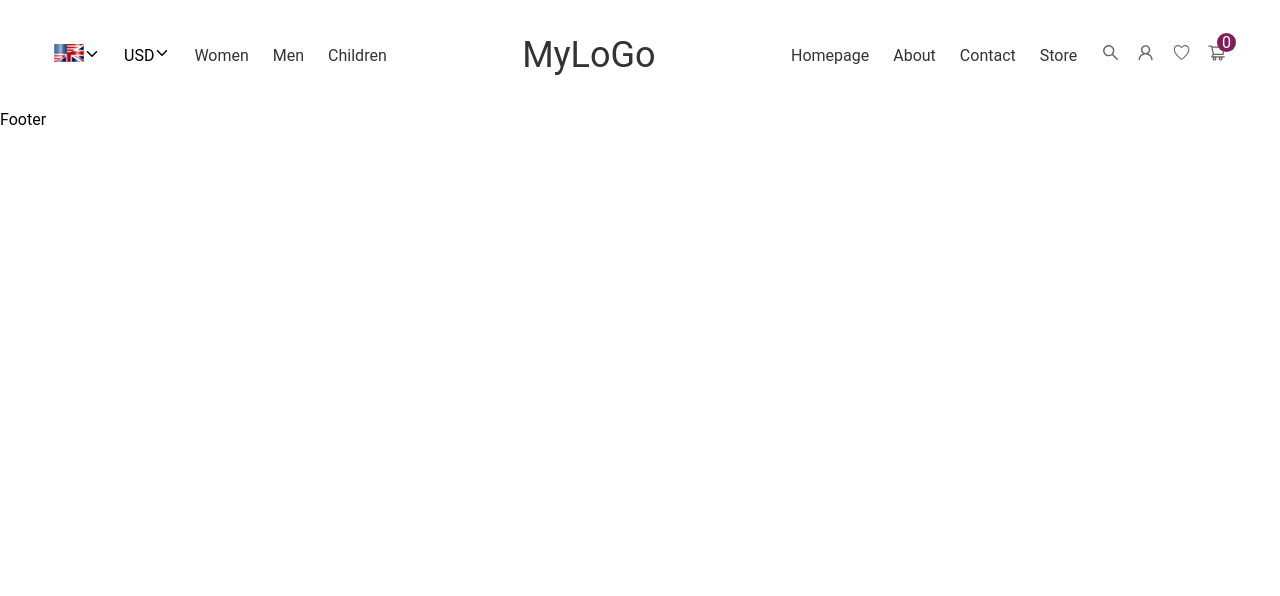
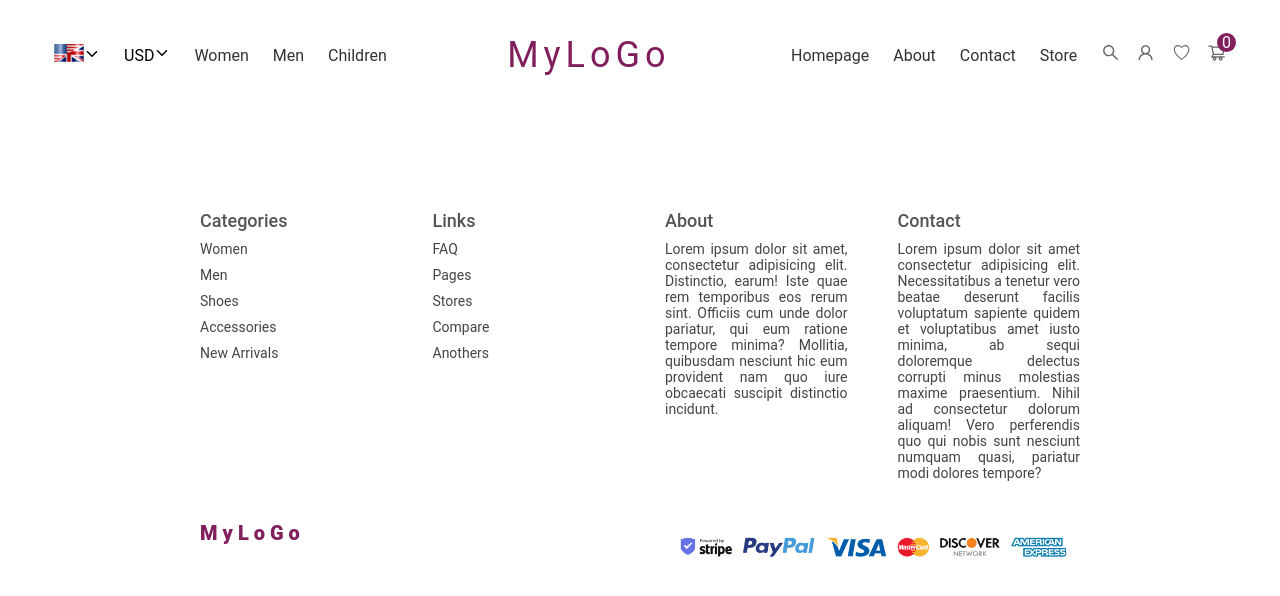
Before and after one commit to elenaRotari/ecomerceReact-Strapi, a React (Vite) app in the folder ecomerce_frontend/: page / in a window 1280 px wide. Shown: the top 596 px of the page. Built offline with nearby package versions, Linux system fonts and the light colour scheme.

Commit message:
footer 90% done

```diff
--- a/ecomerce_frontend/src/components/footer/Footer.tsx
+++ b/ecomerce_frontend/src/components/footer/Footer.tsx
@@ -1,8 +1,43 @@
-import React from 'react'
+import "./footer.scss"
 
 function Footer() {
   return (
-    <div>Footer</div>
+    <div className='footer'>
+      <div className="top">
+        <div className="item">
+          <h1>Categories</h1>
+          <span>Women</span>
+          <span>Men</span>
+          <span>Shoes</span>
+          <span>Accessories</span>
+          <span>New Arrivals</span>
+        </div>
+        <div className="item">
+          <h1>Links</h1>
+          <span>FAQ</span>
+          <span>Pages</span>
+          <span>Stores</span>
+          <span>Compare</span>
+          <span>Anothers</span>
+        </div>
+        <div className="item">
+          <h1>About</h1>
+          <p>Lorem ipsum dolor sit amet, consectetur adipisicing elit. Distinctio, earum! Iste quae rem temporibus eos rerum sint. Officiis cum unde dolor pariatur, qui eum ratione tempore minima? Mollitia, quibusdam nesciunt hic eum provident nam quo iure obcaecati suscipit distinctio incidunt.</p>
+        </div>
+        <div className="item">
+          <h1>Contact</h1>
+          <p>Lorem ipsum dolor sit amet consectetur adipisicing elit. Necessitatibus a tenetur vero beatae deserunt facilis voluptatum sapiente quidem et voluptatibus amet iusto minima, ab sequi doloremque delectus corrupti minus molestias maxime praesentium. Nihil ad consectetur dolorum aliquam! Vero perferendis quo qui nobis sunt nesciunt numquam quasi, pariatur modi dolores tempore?</p>
+        </div>
+      </div>
+      <div className="bottom">
+        <div className="left">
+          <h1>MyLoGo</h1>
+          </div>
+        <div className="right">
+          <img src="/img/payment.png" alt="" />
+        </div>
+      </div>
+    </div>
   )
 }
 
--- a/ecomerce_frontend/src/components/footer/footer.scss
+++ b/ecomerce_frontend/src/components/footer/footer.scss
@@ -0,0 +1,53 @@
+$primary-color: #811f5d;
+$secondary-color: #fff;
+$first-size: 1.5rem;
+$second-size: 1.2rem;
+$third-size: 1rem;
+
+.footer{
+   margin: 100px 200px 20px 200px;
+   .top{
+    display: flex;
+    gap: 50px;
+
+    .item{
+        flex: 1;
+        display: flex;
+        flex-direction: column;
+        text-align: justify;
+        color: #444;
+        font-size: 14px;
+        gap: 10px;
+        h1{
+            font-size: 18px;
+            font-weight: 500;
+            color: #555;
+        }
+
+    }
+   }
+   .bottom{
+    display: flex;
+    justify-content: space-between;
+    align-self: center;
+    margin-top: 40px;
+    .left{
+        display: flex;
+        align-content: center;
+        h1{
+            color: $primary-color;
+            font-size: 20px;
+            font-weight: 900;
+            letter-spacing: 5px;
+            cursor: pointer;
+        }
+    }
+    .right{
+        display: flex;
+        align-content: center;
+        img{
+            height: 50px;
+        }
+    }
+   }
+}
--- a/ecomerce_frontend/src/components/navbar/Nav.scss
+++ b/ecomerce_frontend/src/components/navbar/Nav.scss
@@ -25,6 +25,10 @@ $third-size: 1rem;
     .nav__middle{
         align-items: center;
         font-size: calc($first-size *1.5);
+        letter-spacing: 5px;
+        a{
+            color: $primary-color;
+        }
         }
     .nav__right{
         display: flex;
```
